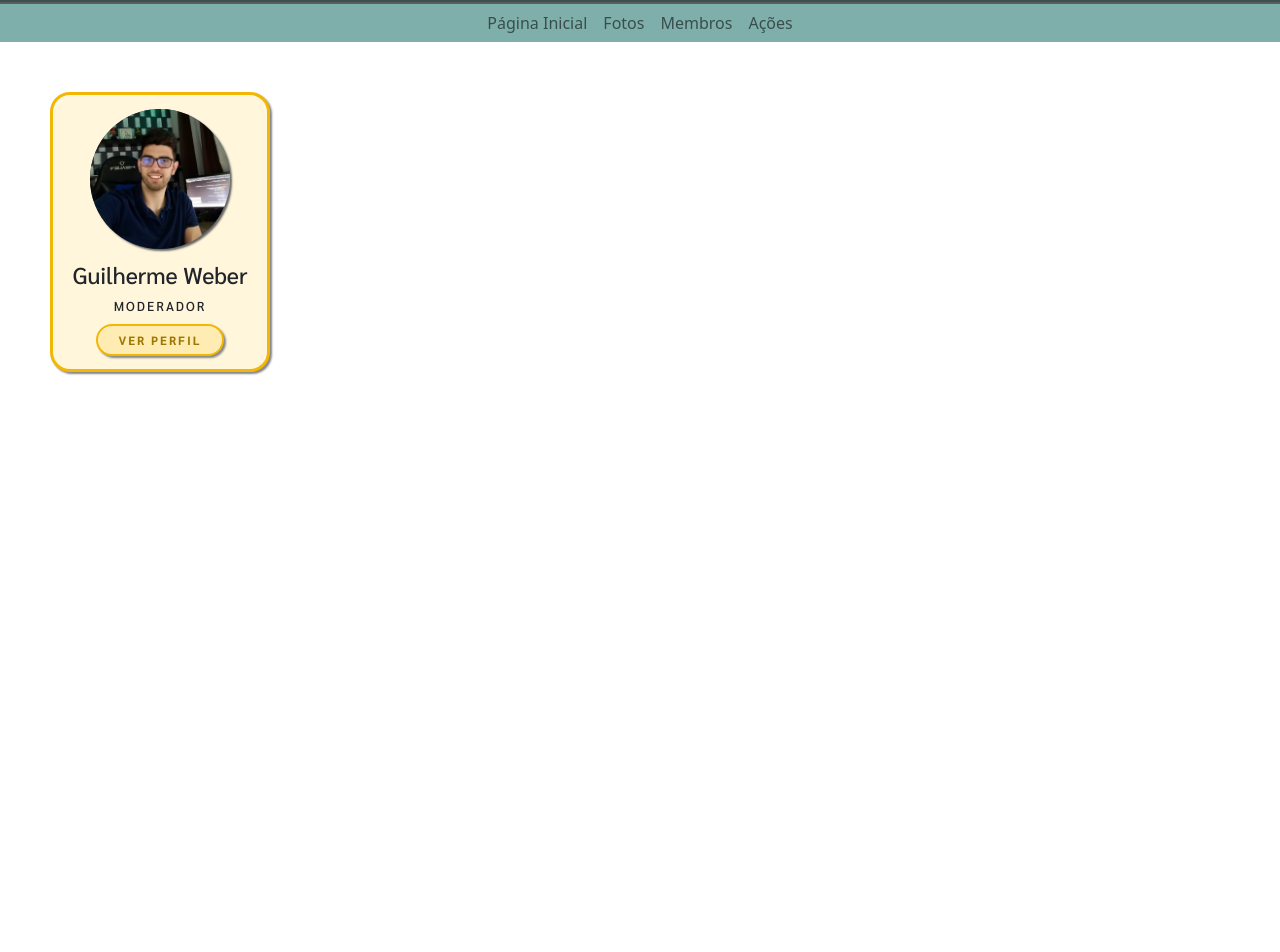
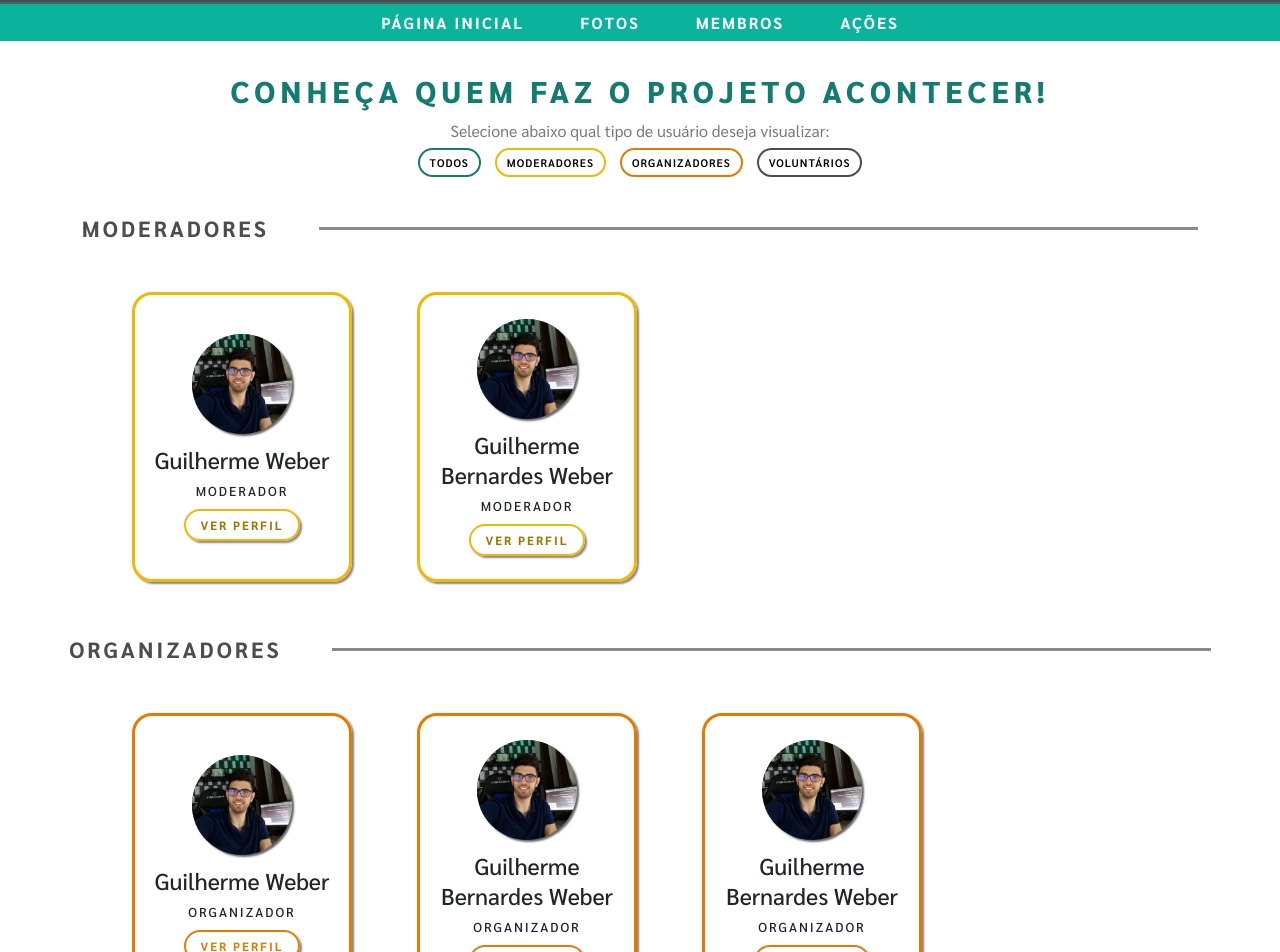
Before and after one commit to yasminweber/exp-criativa-front, a React (Create React App) app: page /project in a window 1280 px wide. Shown: the part 260-1212 px from the top of the page. Before the commit the page ends 864 px from the top, so only its background shows below. Built offline with nearby package versions, Linux system fonts and the light colour scheme.

Commit message:
Membros do Projeto

```diff
--- a/src/assets/scss/components/memberCard.scss
+++ b/src/assets/scss/components/memberCard.scss
@@ -1,10 +1,95 @@
+.voluntario {
+    border: #4d4d4d solid 3px;
+
+    &:hover {
+        background-color: rgb(201, 201, 201);
+        transition: background-color 0.2s linear;
+    }
+
+    .profile-button {
+        border: #4d4d4d solid 2.5px;
+        width: 60%;
+        margin-top: 10px;
+        padding: 6px;
+        border-radius: 50px;
+        box-shadow: 2px 2px 2px #888888;
+        text-transform: uppercase;
+        font-size: 12px;
+        letter-spacing: 2px;
+        font-weight: 700;
+        color: #4d4d4d;
+
+        &:hover {
+            background-color: #4d4d4d;
+            transition: background-color 0.2s linear;
+            color: white;
+        }
+    }
+}
+
+.moderador {
+    border: #F2B705 solid 3px;
+
+    &:hover {
+        background-color: rgb(255, 246, 219);
+        transition: background-color 0.2s linear;
+    }
+
+    .profile-button {
+        border: #F2B705 solid 2.5px;
+        width: 60%;
+        margin-top: 10px;
+        padding: 6px;
+        border-radius: 50px;
+        box-shadow: 2px 2px 2px #888888;
+        text-transform: uppercase;
+        font-size: 12px;
+        letter-spacing: 2px;
+        font-weight: 700;
+        color: #9e7700;
+
+        &:hover {
+            background-color: #F2B705;
+            transition: background-color 0.2s linear;
+            color: white;
+        }
+    }
+}
+
+.organizador {
+    border: #e67a00 solid 3px;
+
+    &:hover {
+        background-color: #fde2c1;
+        transition: background-color 0.2s linear;
+    }
+
+    .profile-button {
+        border: #e67a00 solid 2.5px;
+        width: 60%;
+        margin-top: 10px;
+        padding: 6px;
+        border-radius: 50px;
+        box-shadow: 2px 2px 2px #888888;
+        text-transform: uppercase;
+        font-size: 12px;
+        letter-spacing: 2px;
+        font-weight: 700;
+        color: #e67a00;
+
+        &:hover {
+            background-color: #e67a00;
+            transition: background-color 0.2s linear;
+            color: white;
+        }
+    }
+}
+
 .member-card {
-    // background-color: #F2B705;
-    background-color: rgb(255, 246, 219);
-    border: #F2B705 solid 3px;
+    // border: #F2B705 solid 3px;
     border-radius: 20px;
     width: 220px;
-    height: 280px;
+    height: 80%;
     margin: 50px;
     display: flex;
     flex-direction: column;
@@ -14,10 +99,11 @@
     text-align: center;
     font-family: 'Sarabun', sans-serif;
     box-shadow: 2px 2px 2px #868686;
+    padding: 10px;
 
     .profile-user {
-        width: 140px;
-        height: 140px;
+        width: 100px;
+        height: 100px;
         background-color: rgb(86, 99, 99);
         border-radius: 100%;
         display: flex;
@@ -36,34 +122,36 @@
             border-radius: 100%;
         }
     }
+
     .user-name {
         font-size: 23px;
         margin-top: 10px;
     }
+
     .user-type {
         text-transform: uppercase;
         font-size: 13px;
         letter-spacing: 2px;
         margin-top: 8px;
     }
-    .profile-button {
-        border: #F2B705 solid 2.5px;
-        background-color: rgb(255, 236, 179);
-        width: 60%;
-        margin-top: 10px;
-        padding: 6px;
-        border-radius: 50px;
-        box-shadow: 2px 2px 2px #888888;
-        text-transform: uppercase;
-        font-size: 12px;
-        letter-spacing: 2px;
-        font-weight: 700;
-        color: #9e7700;
 
-        &:hover {
-            background-color: #F2B705;
-            transition: background-color 0.2s linear;
-            color: white;
-        }
-    }
+    // .profile-button {
+    //     border: #F2B705 solid 2.5px;
+    //     width: 60%;
+    //     margin-top: 10px;
+    //     padding: 6px;
+    //     border-radius: 50px;
+    //     box-shadow: 2px 2px 2px #888888;
+    //     text-transform: uppercase;
+    //     font-size: 12px;
+    //     letter-spacing: 2px;
+    //     font-weight: 700;
+    //     color: #9e7700;
+
+    //     &:hover {
+    //         background-color: #F2B705;
+    //         transition: background-color 0.2s linear;
+    //         color: white;
+    //     }
+    // }
 }
--- a/src/assets/scss/components/project.scss
+++ b/src/assets/scss/components/project.scss
@@ -88,17 +88,131 @@
     .project-header {
         .navbar {
             padding: 0;
+            font-family: 'Sarabun', sans-serif;
 
             .header-content {
-                background-color: #7fafaa;
+                background-color: #0cb39c;
                 align-items: center;
                 display: flex;
                 flex-direction: column;
                 flex-wrap: wrap;
                 justify-content: center;
                 text-align: center;
+
+                .nav-item {
+                    margin: 0px 20px;
+
+                    .nav-link {
+                        text-transform: uppercase;
+                        font-weight: 700;
+                        letter-spacing: 2px;
+                        color: #ffffff;
+
+                        &:hover {
+                            color:rgb(189, 209, 205);
+                        }
+                    }
+                }
             }
         }
     }
 
+    .project-members {
+        font-family: 'Sarabun', sans-serif;
+
+        .page-title {
+            font-size: 30px;
+            text-transform: uppercase;
+            letter-spacing: 5px;
+            font-weight: 800;
+            margin-top: 30px;
+            margin-bottom: 10px;
+            color: #137c72;
+        }
+
+        .filter-subtitle {
+            color: #797979;
+        }
+
+        .user-type-filter {
+            padding: 5px 10px;
+            margin: 7px;
+            border-radius: 50px;
+            font-size: 11px;
+            text-transform: uppercase;
+            letter-spacing: 1px;
+            font-weight: 600;
+        }
+        .filter0 {
+            border: 2px solid #137c72;
+
+            &:hover {
+                background-color: #137c72;
+                transition: background-color 0.2s linear;
+                color: white;
+            }
+        }
+        .filter1 {
+            border: 2px solid #F2B705;
+
+            &:hover {
+                background-color: #F2B705;
+                transition: background-color 0.2s linear;
+                color: white;
+            }
+        }
+        .filter2 {
+            border: 2px solid #e67a00;
+
+            &:hover {
+                background-color: #e67a00;
+                transition: background-color 0.2s linear;
+                color: white;
+            }
+        }
+        .filter3 {
+            border: 2px solid #4d4d4d;
+
+            &:hover {
+                background-color: #4d4d4d;
+                transition: background-color 0.2s linear;
+                color: white;
+            }
+        }
+
+        .members-section {
+            align-items: center;
+            display: flex;
+            flex-direction: row;
+            flex-wrap: wrap;
+            justify-content: center;
+            text-align: center;
+            margin-top: 30px;
+
+            .members-section-title {
+                font-size: 22px;
+                font-weight: 700;
+                text-transform: uppercase;
+                letter-spacing: 3px;
+                color: #4d4d4d;
+            }
+
+            .hr-title {
+                background-color: #8b8b8b;
+                width: 70%;
+                height: 3px;
+                margin-left: 50px;
+            }
+        }
+
+        .member-row {
+            align-items: center;
+            display: flex;
+            flex-direction: row;
+            flex-wrap: wrap;
+            justify-content: center;
+            text-align: center;
+        }
+    }
+
 }
--- a/src/pages/Project/Member/Card/index.js
+++ b/src/pages/Project/Member/Card/index.js
@@ -5,17 +5,18 @@ class Member_Card extends Component {
 
     render() {
         return (
-            <div className='member-card'>
-                <div className='profile-user'>
-                    <img src={profilePhoto} className="photo"/>
+            <div class="col-md-3 col-sm-6">
+                <div class={"member-card " + this.props.userType}>
+                    <div className='profile-user'>
+                        <img src={profilePhoto} className="photo" />
+                    </div>
+
+                    <h2 className='user-name'> {this.props.name} </h2>
+                    <h3 className='user-type'> {this.props.userType} </h3>
+
+                    <button className='profile-button'> Ver Perfil </button>
                 </div>
-
-                <h2 className='user-name'> Guilherme Weber </h2>
-                <h3 className='user-type'> Moderador </h3>
-
-                <button className='profile-button'> Ver Perfil </button>
             </div>
-
         )
     }
 }
--- /dev/null
+++ b/src/pages/Project/Member/index.js
@@ -0,0 +1,72 @@
+import React, { Component } from 'react';
+import Member_Card from './Card';
+
+class Member extends Component {
+
+    render() {
+        return (
+            <section className='project-members'>
+
+                <h3 className='page-title'> Conheça quem faz o projeto acontecer! </h3>
+
+                <div className='container-lg'>
+                    <label className='filter-subtitle'> Selecione abaixo qual tipo de usuário deseja visualizar: </label> <br />
+                    <button className='user-type-filter filter0'> Todos </button>
+                    <button className='user-type-filter filter1'> Moderadores </button>
+                    <button className='user-type-filter filter2'> Organizadores </button>
+                    <button className='user-type-filter filter3'> Voluntários </button>
+                </div>
+
+                <div className='container-fluid members-section'>
+                    <h4 className='members-section-title'> Moderadores </h4>
+                    <span className='hr-title'> </span>
+                </div>
+
+                <div class="container">
+                    <div class="row equal">
+
+                        <Member_Card name="Guilherme Weber" userType="moderador" />
+
+                        <Member_Card name="Guilherme Bernardes Weber" userType="moderador" />
+
+                    </div>
+                </div>
+
+                <div className='container-fluid members-section'>
+                    <h4 className='members-section-title'> Organizadores </h4>
+                    <span className='hr-title'> </span>
+                </div>
+
+                <div class="container">
+                    <div class="row equal">
+
+                        <Member_Card name="Guilherme Weber" userType="organizador" />
+
+                        <Member_Card name="Guilherme Bernardes Weber" userType="organizador" />
+
+                        <Member_Card name="Guilherme Bernardes Weber" userType="organizador" />
+
+                    </div>
+                </div>
+
+                <div className='container-fluid members-section'>
+                    <h4 className='members-section-title'> Voluntários </h4>
+                    <span className='hr-title'> </span>
+                </div>
+
+                <div class="container">
+                    <div class="row equal">
+
+                        <Member_Card name="Guilherme Weber" userType="voluntario" />
+
+                        <Member_Card name="Guilherme Bernardes Weber" userType="voluntario" />
+
+                    </div>
+                </div>
+
+            </section>
+
+        )
+    }
+}
+export default Member
--- a/src/pages/Project/index.js
+++ b/src/pages/Project/index.js
@@ -1,5 +1,5 @@
 import React, { Component } from 'react';
-import Member_Card from './Member/Card';
+import Member from './Member';
 
 class Project_Page extends Component {
 
@@ -26,7 +26,7 @@ class Project_Page extends Component {
                     </div>
                 </header>
 
-                <div className='project-header'>
+                <section className='project-header'>
                     <nav class="navbar navbar-expand-lg navbar-light bg-light project-navbar">
                         <div class="container-fluid header-content">
                             <button class="navbar-toggler" type="button" data-bs-toggle="collapse" data-bs-target="#navbarSupportedContent" aria-controls="navbarSupportedContent" aria-expanded="false" aria-label="Toggle navigation">
@@ -54,9 +54,12 @@ class Project_Page extends Component {
                             </div>
                         </div>
                     </nav>
-                </div>
+                </section>
 
-                <Member_Card/>
+
+                <Member/>
+
+
 
 
             </div>
```
